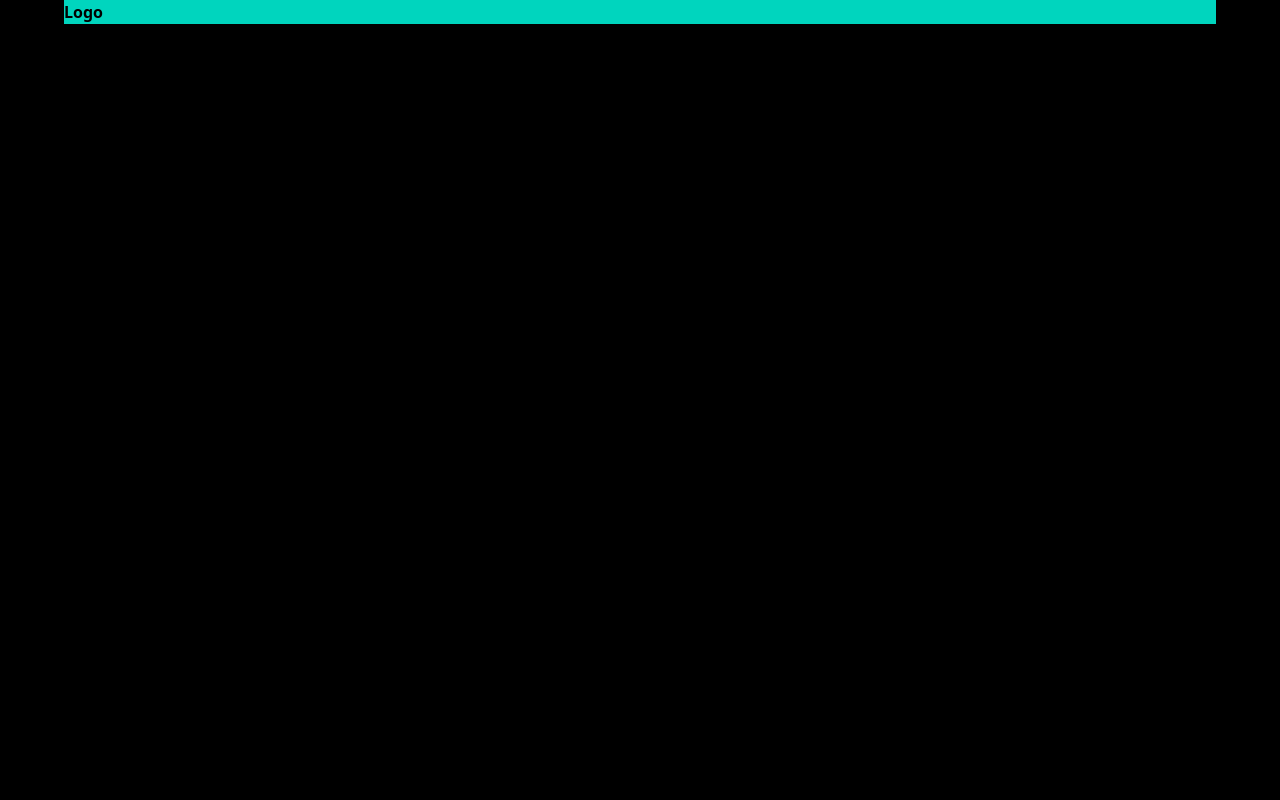
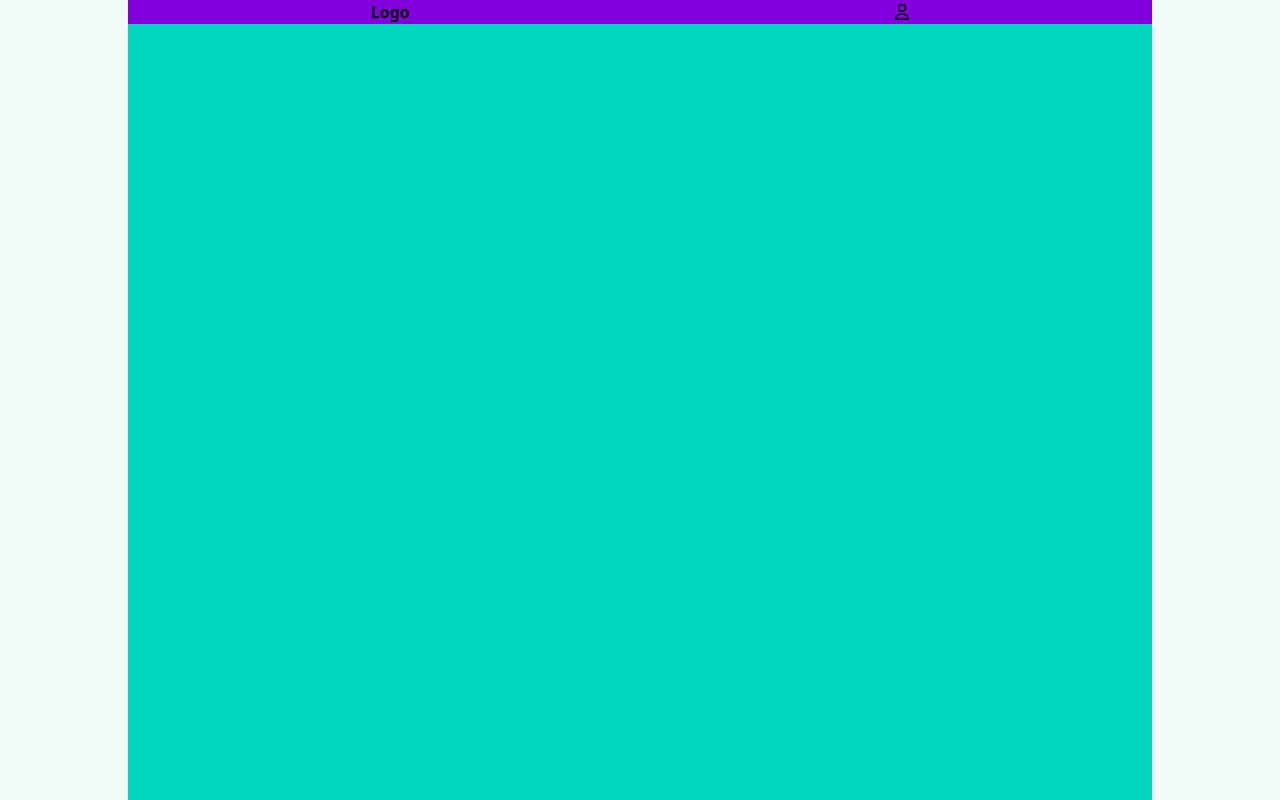
Before and after one commit to BkMutinda/Hospital, a React (Vite) app: page / in a window 1280 px wide. Built offline with nearby package versions, Linux system fonts and the light colour scheme.

Commit message:
icons_setting

```diff
--- a/package.json
+++ b/package.json
@@ -10,6 +10,10 @@
     "preview": "vite preview"
   },
   "dependencies": {
+    "@fortawesome/fontawesome-svg-core": "^6.7.2",
+    "@fortawesome/free-regular-svg-icons": "^6.7.2",
+    "@fortawesome/free-solid-svg-icons": "^6.7.2",
+    "@fortawesome/react-fontawesome": "^0.2.2",
     "@tailwindcss/vite": "^4.1.2",
     "framer-motion": "^12.6.2",
     "react": "^19.0.0",
--- a/src/App.jsx
+++ b/src/App.jsx
@@ -1,12 +1,11 @@
 import React from "react";
 import Home from "./components/Home/Home";
-import Nav from "./components/Nav/Nav";
 
 const App = () => {
   return (
     <>
-      <section className="w-[90%]  bg-teal-400 text-primary flex m-auto ">
-        <Nav />
+      <section className="w-full bg-teal-50 text-primary flex m-auto ">
+        <Home />
       </section>
     </>
   );
--- a/src/components/Home/Home.jsx
+++ b/src/components/Home/Home.jsx
@@ -1,13 +1,20 @@
-import React from 'react'
+import React from "react";
+import Nav from "../Nav/Nav";
+import { FontAwesomeIcon } from "@fortawesome/react-fontawesome";
+import { faUser } from "@fortawesome/free-solid-svg-icons";
+import { faBars } from "@fortawesome/free-solid-svg-icons/faBars";
 
 const Home = () => {
   return (
     <>
-    <section>
-       <p className="text-red">Hello system</p>
-    </section>
+      <section className="h-screen bg-teal-400 flex w-[80%] m-auto ">
+        <Nav />
+        <div className="">
+
+        </div>
+      </section>
     </>
-  )
-}
+  );
+};
 
-export default Home
+export default Home;
--- a/src/components/Nav/Nav.jsx
+++ b/src/components/Nav/Nav.jsx
@@ -1,12 +1,17 @@
 import React from "react";
+import { faUser } from "@fortawesome/free-regular-svg-icons";
+import { FontAwesomeIcon } from "@fortawesome/react-fontawesome";
 
 const Nav = () => {
   return(
     <>
-    <section>
-      <div className="text-black  font-semibold text-md  ">
+    <section className=" h-fit bg-purple-700 w-full">
+      <div className="text-black  font-semibold text-md  justify-around flex ">
+        <div className=" h-fit">
+          Logo
+        </div>
         <div className="">
-          Logo
+          <FontAwesomeIcon icon={faUser} />
         </div>
       </div>
     </section>
--- a/src/index.css
+++ b/src/index.css
@@ -1,7 +1,10 @@
 @import "tailwindcss";
 @theme {
-  --color-primary: #ff6000;
+  --color-primary: #30A698;
+  --color-primary1: #4DB6AC;
+  --color-primary2: #009688;
   --color-secondary: #002045;
+
 }
 
 :root {
```
Also changed, not shown: 1 other file (tests, documents, lock files or other folders).
